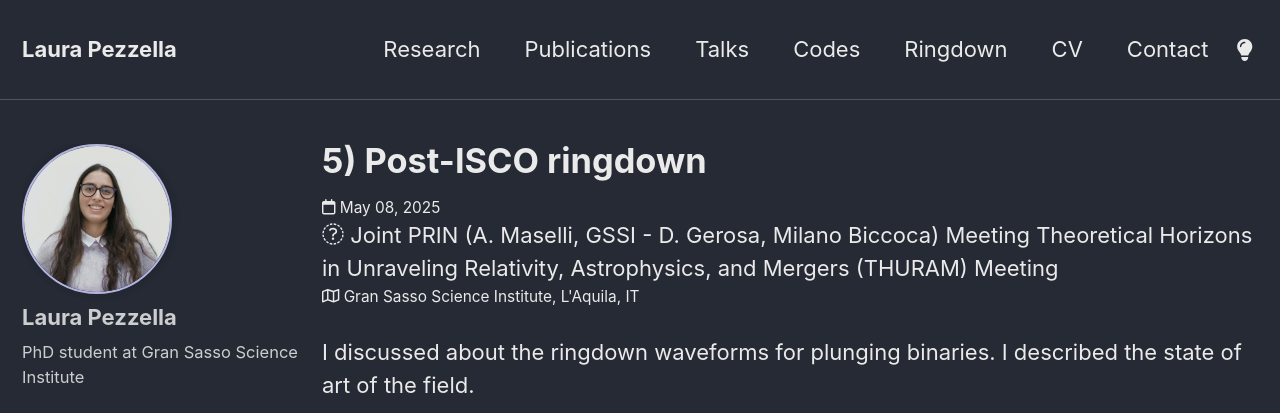
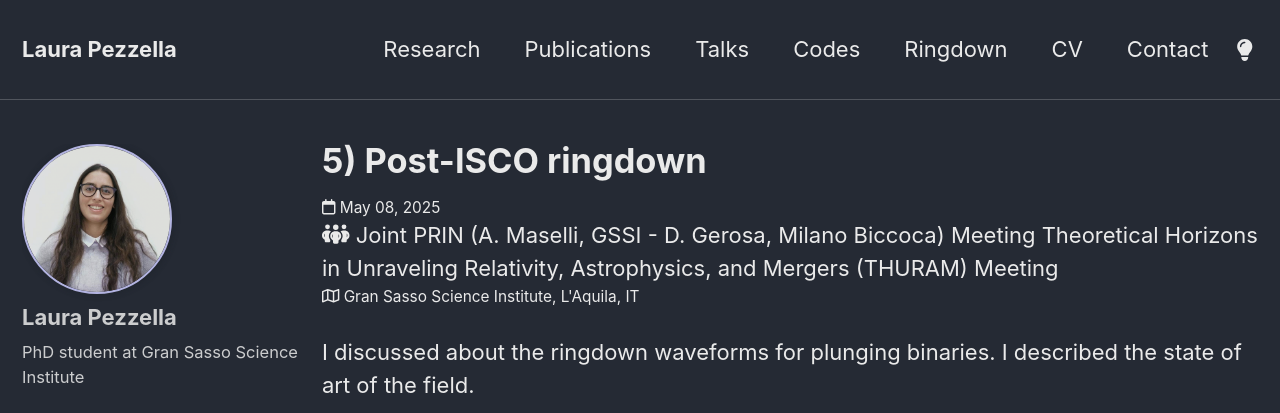
Before and after one commit to PezzLa/pezzla.github.io, a Jekyll site: the page built from _talks/talk5.md, in a window 1280 px wide. Shown: the top 413 px of the page. Built offline with Jekyll 4.4.1, drawn with Linux system fonts in a browser that asks for light colours; some web fonts are replaced.

Commit message:
Update single-talk.html

```diff
--- a/_layouts/single-talk.html
+++ b/_layouts/single-talk.html
@@ -40,7 +40,7 @@ classes: wide
       {% if page.date %}
           <div class="talk_date"><i class="far fa-calendar" aria-hidden="true"></i> {{ page.date | default: "1900-01-01" | date: "%B %d, %Y" }}</div>
           {% if page.event %}
-              <div class="talk_event"><i class="far fa-people-group" aria-hidden="true"></i> {{ page.event }}</div>
+              <div class="talk_event"><i class="fa-solid fa-people-group" aria-hidden="true"></i> {{ page.event }}</div>
           {% endif %}
           <div class="talk_venue"><i class="far fa-map"></i> {{ page.venue }}, {{ page.location }}</div>
       {% endif %}
```
